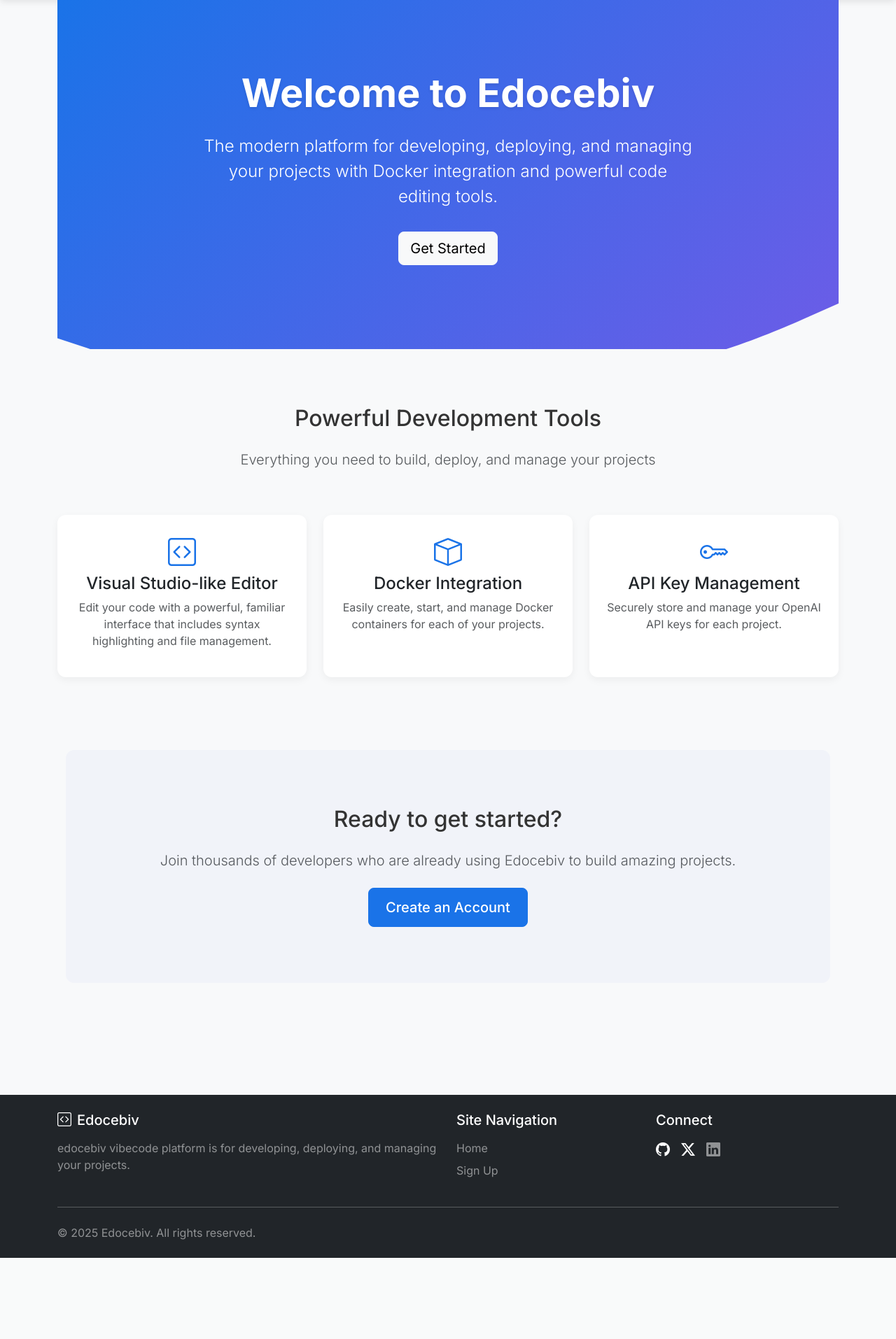
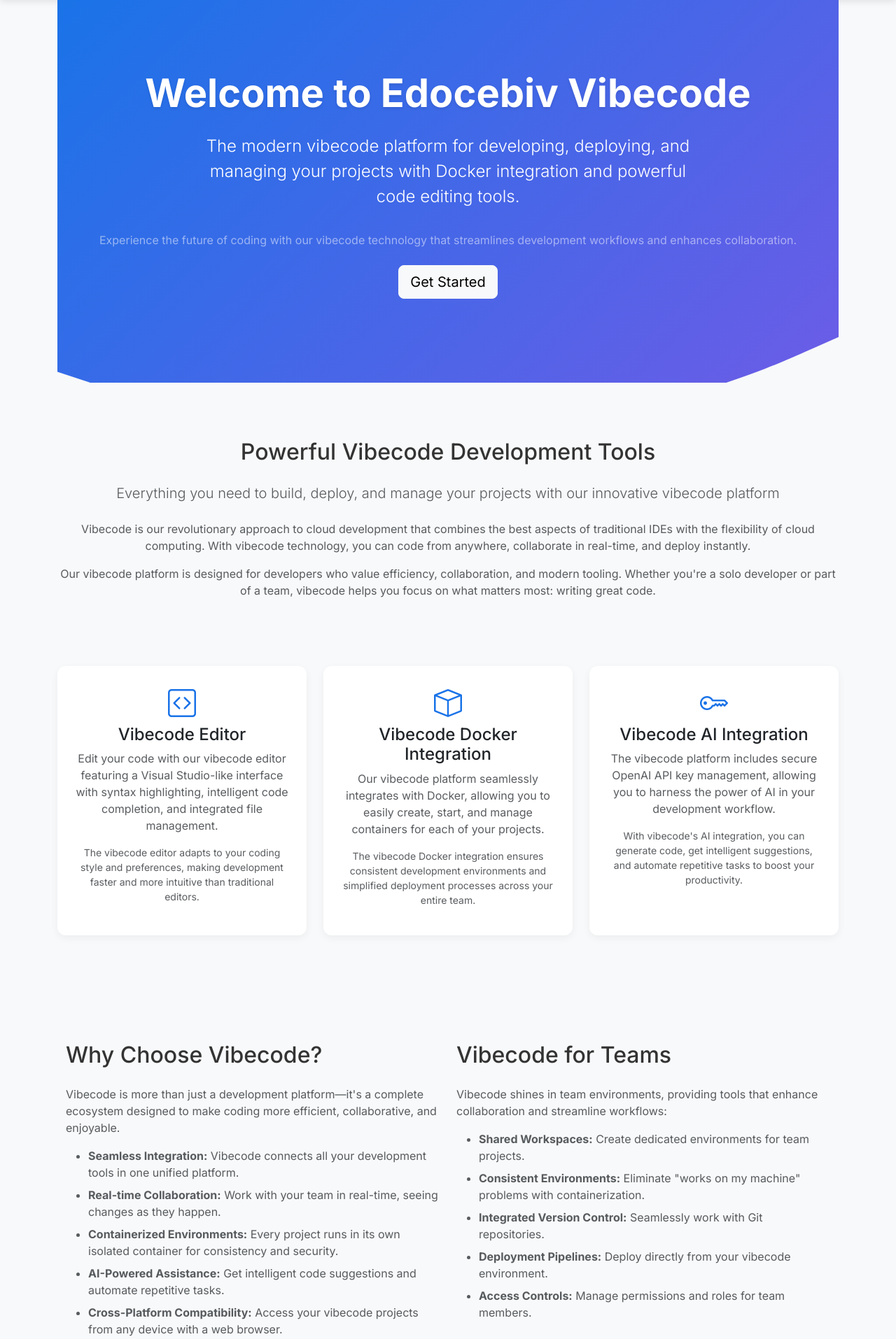
Before and after one commit to vibe-base/edocebiv, a Django app: page / in a window 1280 px wide. Shown: the part 56-1970 px from the top of the page at 70% size. Before the commit the page ends 1854 px from the top, so only its background shows below. Run offline with Django 5.2, Linux system fonts and the light colour scheme.

Commit message:
Enhanced Hero Section: Updated the title to "Welcome to Edocebiv Vibecode" Added "vibecode" to the subtitle Added a new paragraph about vibecode technology Expanded Features Section: Updated the heading to "Powerful Vibecode Development Tools" Added two paragraphs explaining what vibecode is and its benefits Added "vibecode" to the feature descriptions Enhanced Feature Cards: Renamed "Visual Studio-like Editor" to "Vibecode Editor" Renamed "Docker Integration" to "Vibecode Docker Integration" Renamed "API Key Management" to "Vibecode AI Integration" Added more detailed descriptions for each feature Added secondary paragraphs to each card Added New "Why Choose Vibecode?" Section: Created a two-column layout with detailed information Added bullet points highlighting vibecode's key features Added a section specifically about vibecode for teams Enhanced CTA Section: Updated the heading to "Ready to experience Vibecode?" Added more vibecode references in the text Changed the button text to "Create Your Vibecode Account" Updated Meta Tags: Added "vibecode" to the meta description Updated Open Graph and Twitter titles and descriptions Updated the page title to emphasize vibecode

```diff
--- a/templates/base.html
+++ b/templates/base.html
@@ -13,18 +13,18 @@
 
     <meta charset="UTF-8">
     <meta name="viewport" content="width=device-width, initial-scale=1.0">
-    <meta name="description" content="Edocebiv: Modern platform for building projects with Docker, code editor, and AI integration. Build, deploy, and collaborate efficiently.">
+    <meta name="description" content="Edocebiv: Modern vibecode platform for building projects with Docker, code editor, and AI integration. Experience the power of vibecode technology.">
     <meta name="keywords" content="Edocebiv, vibecode, Replit alternative, cloud coding, Docker development, online IDE, code editor, deploy apps, OpenAI API key management, VS Code online">
     <meta name="author" content="Edocebiv Team">
-    <meta property="og:title" content="Edocebiv - Modern Development Platform with Docker & AI">
-    <meta property="og:description" content="Edocebiv: Modern platform for building projects with Docker, code editor, and AI integration. Build, deploy, and collaborate efficiently.">
+    <meta property="og:title" content="Edocebiv - Modern Vibecode Development Platform">
+    <meta property="og:description" content="Edocebiv: Modern vibecode platform for building projects with Docker, code editor, and AI integration. Experience the power of vibecode technology.">
     <meta property="og:url" content="https://edocebiv.com">
     <meta property="og:type" content="website">
     <meta property="og:image" content="https://edocebiv.com/og-image.png">
     <meta name="twitter:card" content="summary_large_image">
-    <meta name="twitter:title" content="Edocebiv - Modern Development Platform with Docker & AI">
-    <meta name="twitter:description" content="Edocebiv: Modern platform for building projects with Docker, code editor, and AI integration.">
-    <title>{% block title %}Edocebiv - Modern Development Platform with Docker & AI{% endblock %}</title>
+    <meta name="twitter:title" content="Edocebiv - Modern Vibecode Development Platform">
+    <meta name="twitter:description" content="Edocebiv: Modern vibecode platform for building projects with Docker, code editor, and AI integration.">
+    <title>{% block title %}Edocebiv - Modern Vibecode Development Platform{% endblock %}</title>
     <!-- Bootstrap CSS -->
     <link href="https://cdn.jsdelivr.net/npm/bootstrap@5.3.0-alpha1/dist/css/bootstrap.min.css" rel="stylesheet">
     <!-- Bootstrap Icons -->
--- a/templates/home.html
+++ b/templates/home.html
@@ -1,6 +1,6 @@
 {% extends 'base.html' %}
 
-{% block title %}Edocebiv - Modern Development Platform with Docker & AI Integration{% endblock %}
+{% block title %}Edocebiv - The Ultimate Vibecode Platform for Modern Development{% endblock %}
 
 {% block extra_css %}
 <style>
@@ -124,8 +124,9 @@
 <!-- Hero Section -->
 <div class="hero-section text-center text-white">
     <div class="container hero-content">
-        <h1 class="hero-title">Welcome to Edocebiv</h1>
-        <p class="hero-subtitle">The modern platform for developing, deploying, and managing your projects with Docker integration and powerful code editing tools.</p>
+        <h1 class="hero-title">Welcome to Edocebiv Vibecode</h1>
+        <p class="hero-subtitle">The modern vibecode platform for developing, deploying, and managing your projects with Docker integration and powerful code editing tools.</p>
+        <p class="text-white-50 mb-4">Experience the future of coding with our vibecode technology that streamlines development workflows and enhances collaboration.</p>
         {% if not user.is_authenticated %}
             <a href="{% url 'account_signup' %}" class="btn btn-lg btn-light">Get Started</a>
         {% else %}
@@ -175,8 +176,12 @@
     <div class="container feature-section">
         <div class="row text-center mb-5">
             <div class="col-md-12">
-                <h2 class="mb-4">Powerful Development Tools</h2>
-                <p class="lead text-muted">Everything you need to build, deploy, and manage your projects</p>
+                <h2 class="mb-4">Powerful Vibecode Development Tools</h2>
+                <p class="lead text-muted">Everything you need to build, deploy, and manage your projects with our innovative vibecode platform</p>
+                <div class="mt-4 mb-5">
+                    <p class="text-muted">Vibecode is our revolutionary approach to cloud development that combines the best aspects of traditional IDEs with the flexibility of cloud computing. With vibecode technology, you can code from anywhere, collaborate in real-time, and deploy instantly.</p>
+                    <p class="text-muted">Our vibecode platform is designed for developers who value efficiency, collaboration, and modern tooling. Whether you're a solo developer or part of a team, vibecode helps you focus on what matters most: writing great code.</p>
+                </div>
             </div>
         </div>
 
@@ -185,8 +190,9 @@
                 <div class="card feature-card h-100">
                     <div class="card-body text-center p-4">
                         <i class="bi bi-code-square feature-icon"></i>
-                        <h4>Visual Studio-like Editor</h4>
-                        <p class="text-muted">Edit your code with a powerful, familiar interface that includes syntax highlighting and file management.</p>
+                        <h4>Vibecode Editor</h4>
+                        <p class="text-muted">Edit your code with our vibecode editor featuring a Visual Studio-like interface with syntax highlighting, intelligent code completion, and integrated file management.</p>
+                        <p class="text-muted small">The vibecode editor adapts to your coding style and preferences, making development faster and more intuitive than traditional editors.</p>
                     </div>
                 </div>
             </div>
@@ -194,8 +200,9 @@
                 <div class="card feature-card h-100">
                     <div class="card-body text-center p-4">
                         <i class="bi bi-box feature-icon"></i>
-                        <h4>Docker Integration</h4>
-                        <p class="text-muted">Easily create, start, and manage Docker containers for each of your projects.</p>
+                        <h4>Vibecode Docker Integration</h4>
+                        <p class="text-muted">Our vibecode platform seamlessly integrates with Docker, allowing you to easily create, start, and manage containers for each of your projects.</p>
+                        <p class="text-muted small">The vibecode Docker integration ensures consistent development environments and simplified deployment processes across your entire team.</p>
                     </div>
                 </div>
             </div>
@@ -203,10 +210,39 @@
                 <div class="card feature-card h-100">
                     <div class="card-body text-center p-4">
                         <i class="bi bi-key feature-icon"></i>
-                        <h4>API Key Management</h4>
-                        <p class="text-muted">Securely store and manage your OpenAI API keys for each project.</p>
+                        <h4>Vibecode AI Integration</h4>
+                        <p class="text-muted">The vibecode platform includes secure OpenAI API key management, allowing you to harness the power of AI in your development workflow.</p>
+                        <p class="text-muted small">With vibecode's AI integration, you can generate code, get intelligent suggestions, and automate repetitive tasks to boost your productivity.</p>
                     </div>
                 </div>
+            </div>
+        </div>
+    </div>
+
+    <!-- Vibecode Technology Section -->
+    <div class="container mb-5">
+        <div class="row py-5">
+            <div class="col-md-6">
+                <h2 class="mb-4">Why Choose Vibecode?</h2>
+                <p class="text-muted">Vibecode is more than just a development platform—it's a complete ecosystem designed to make coding more efficient, collaborative, and enjoyable.</p>
+                <ul class="text-muted">
+                    <li class="mb-2"><strong>Seamless Integration:</strong> Vibecode connects all your development tools in one unified platform.</li>
+                    <li class="mb-2"><strong>Real-time Collaboration:</strong> Work with your team in real-time, seeing changes as they happen.</li>
+                    <li class="mb-2"><strong>Containerized Environments:</strong> Every project runs in its own isolated container for consistency and security.</li>
+                    <li class="mb-2"><strong>AI-Powered Assistance:</strong> Get intelligent code suggestions and automate repetitive tasks.</li>
+                    <li class="mb-2"><strong>Cross-Platform Compatibility:</strong> Access your vibecode projects from any device with a web browser.</li>
+                </ul>
+            </div>
+            <div class="col-md-6">
+                <h2 class="mb-4">Vibecode for Teams</h2>
+                <p class="text-muted">Vibecode shines in team environments, providing tools that enhance collaboration and streamline workflows:</p>
+                <ul class="text-muted">
+                    <li class="mb-2"><strong>Shared Workspaces:</strong> Create dedicated environments for team projects.</li>
+                    <li class="mb-2"><strong>Consistent Environments:</strong> Eliminate "works on my machine" problems with containerization.</li>
+                    <li class="mb-2"><strong>Integrated Version Control:</strong> Seamlessly work with Git repositories.</li>
+                    <li class="mb-2"><strong>Deployment Pipelines:</strong> Deploy directly from your vibecode environment.</li>
+                    <li class="mb-2"><strong>Access Controls:</strong> Manage permissions and roles for team members.</li>
+                </ul>
             </div>
         </div>
     </div>
@@ -214,9 +250,10 @@
     <!-- CTA Section -->
     <div class="container">
         <div class="cta-section text-center">
-            <h2 class="mb-4">Ready to get started?</h2>
-            <p class="lead text-muted mb-4">Join thousands of developers who are already using Edocebiv to build amazing projects.</p>
-            <a href="{% url 'account_signup' %}" class="btn btn-lg btn-primary">Create an Account</a>
+            <h2 class="mb-4">Ready to experience Vibecode?</h2>
+            <p class="lead text-muted mb-4">Join thousands of developers who are already using Edocebiv's vibecode platform to build amazing projects faster and more efficiently.</p>
+            <p class="text-muted mb-4">Our vibecode technology is revolutionizing how developers work, collaborate, and deploy their applications. Start your vibecode journey today!</p>
+            <a href="{% url 'account_signup' %}" class="btn btn-lg btn-primary">Create Your Vibecode Account</a>
         </div>
     </div>
 {% endif %}
```
